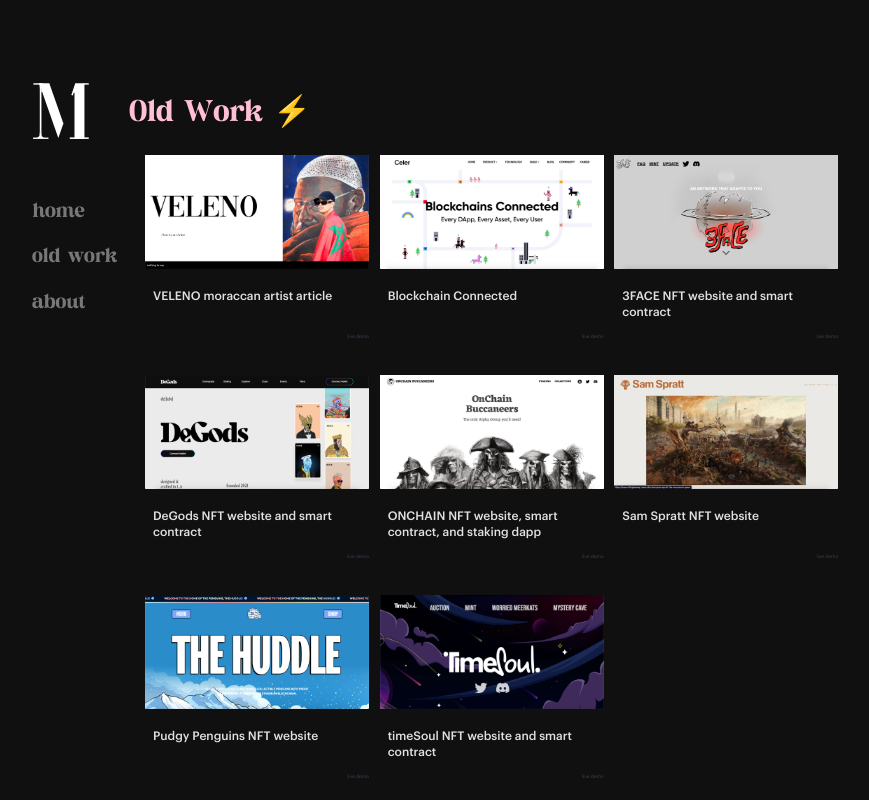
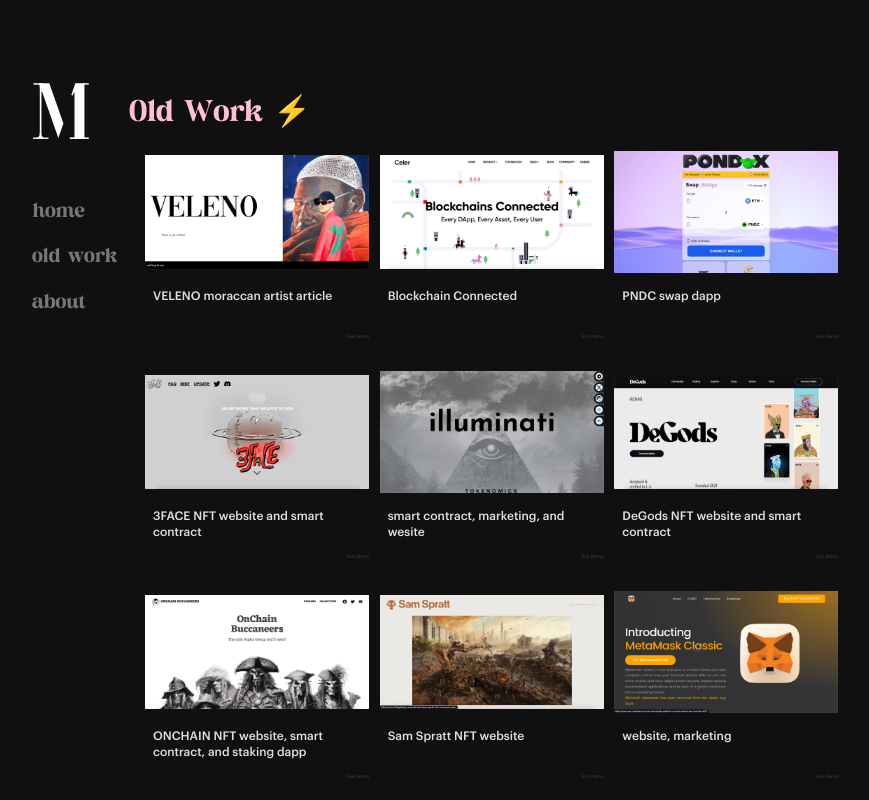
Before and after one commit to MIDeth/MID-portfolio, a React (Vite) app: page /oldWork in a window 1280 px wide. Shown: the top 800 px of the page, without its empty margins (231-1100 px from the left). Built offline with nearby package versions, Linux system fonts and the light colour scheme.

Commit message:
add latest work 🌟

```diff
--- a/src/pages/oldWork.jsx
+++ b/src/pages/oldWork.jsx
@@ -50,6 +50,28 @@
           <div className="w-[14rem] h-[12rem]  flex flex-col mx-4 relative">
             <div className="flex items-center justify-center w-full h-4/6">
               <img
+                src="work/pndc.png"
+                className="object-contain w-full h-full"
+              />
+            </div>
+            <div className="w-full pt-3 pl-2 text-xs leading-4 h-2/6 font-mainME">
+              PNDC swap dapp{" "}
+            </div>
+            <div className="text-[.3rem] absolute bottom-0 right-0 text-gray-700 font-main">
+              <a
+                href="https://www.pond0x.com/"
+                target="_blank"
+                rel="noreferrer"
+              >
+                live demo
+              </a>
+            </div>
+          </div>
+          {/* finish */}
+          {/* start */}
+          <div className="w-[14rem] h-[12rem]  flex flex-col mx-4 relative">
+            <div className="flex items-center justify-center w-full h-4/6">
+              <img
                 src="work/3face.png"
                 className="object-contain w-full h-full"
               />
@@ -63,6 +85,24 @@
                 target="_blank"
                 rel="noreferrer"
               >
+                live demo
+              </a>
+            </div>
+          </div>
+          {/* finish */}
+          {/* start */}
+          <div className="w-[14rem] h-[12rem]  flex flex-col mx-4 relative">
+            <div className="flex items-center justify-center w-full h-4/6">
+              <img
+                src="work/illuminati.png"
+                className="object-contain w-full h-full"
+              />
+            </div>
+            <div className="w-full pt-3 pl-2 text-xs leading-4 h-2/6 font-mainME">
+              smart contract, marketing, and wesite
+            </div>
+            <div className="text-[.3rem] absolute bottom-0 right-0 text-gray-700 font-main">
+              <a href="https://ilumeth.org/" target="_blank" rel="noreferrer">
                 live demo
               </a>
             </div>
@@ -134,6 +174,24 @@
           <div className="w-[14rem] h-[12rem]  flex flex-col mx-4 relative">
             <div className="flex items-center justify-center w-full h-4/6">
               <img
+                src="work/metamask classic.png"
+                className="object-contain w-full h-full"
+              />
+            </div>
+            <div className="w-full pt-3 pl-2 text-xs leading-4 h-2/6 font-mainME">
+              website, marketing
+            </div>
+            <div className="text-[.3rem] absolute bottom-0 right-0 text-gray-700 font-main">
+              <a href="https://metaerc.pro/" target="_blank" rel="noreferrer">
+                live demo
+              </a>
+            </div>
+          </div>
+          {/* finish */}
+          {/* start */}
+          <div className="w-[14rem] h-[12rem]  flex flex-col mx-4 relative">
+            <div className="flex items-center justify-center w-full h-4/6">
+              <img
                 src="work/the huddle.png"
                 className="object-contain w-full h-full"
               />
```
